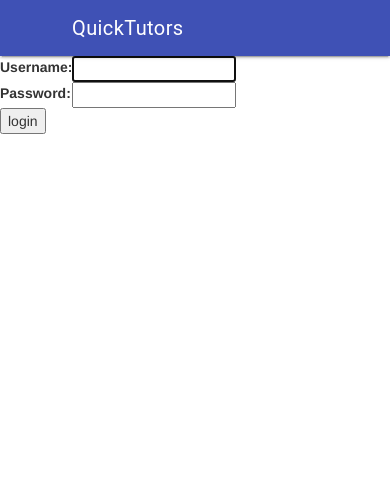
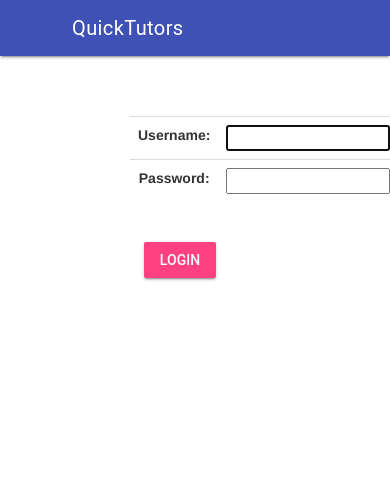
Before and after one commit to Pujolsluis/quicktutors, a Django app: page /accounts/login/ in a window 390 px wide. Shown: the top 480 px of the page. Run offline with Django 3.2, Linux system fonts and the light colour scheme; some libraries are stand-ins or nearby versions.

Commit message:
UPDATE "Improved the login page layout, it still needs work"

```diff
--- a/quicktutorsApp/static/css/quicktutorsApp.css
+++ b/quicktutorsApp/static/css/quicktutorsApp.css
@@ -16,6 +16,9 @@
     margin-left: 40px;
 }
 
+.logincontainer{
+    padding-top: 60px;
+}
 h1{
     font-family: 'Lobster', cursive;
 
--- a/quicktutorsApp/templates/registration/login.html
+++ b/quicktutorsApp/templates/registration/login.html
@@ -2,13 +2,28 @@
 
 {% block content %}
 
+    <div class="logincontainer">
+        <div class="container-fluid">
+            <div class="row">
+                <div class="col-xs-4"></div>
+                    <div class="col-xs-4 text-center">
                         {% if form.errors %}
                         <p>Your username and password didn't match. Please try again.</p>
                         {% endif %}
 
                         <form method="post" action="{% url 'login' %}">
                         {% csrf_token %}
-    <table>
+{##}
+{#                            <div class="mdl-textfield mdl-js-textfield mdl-textfield--floating-label">#}
+{#                            <input class="mdl-textfield__input" type="text" id="username">#}
+{#                            <label class="mdl-textfield__label" for="username">Username</label>#}
+{#                            </div>#}
+{##}
+{#                            <div class="mdl-textfield mdl-js-textfield mdl-textfield--floating-label">#}
+{#                            <input class="mdl-textfield__input" type="password" id="password">#}
+{#                            <label class="mdl-textfield__label" for="password">Password</label>#}
+{#                            </div>#}
+                        <table class="table">
                         <tr>
                             <td>{{ form.username.label_tag }}</td>
                             <td>{{ form.username }}</td>
@@ -18,9 +33,13 @@
                             <td>{{ form.password }}</td>
                         </tr>
                         </table>
-
-    <input type="submit" value="login" />
+                        <br>
+                        <input class="mdl-button mdl-js-button mdl-button--raised mdl-js-ripple-effect mdl-button--accent" type="submit" value="login" />
                         <input type="hidden" name="next" value="{{ next }}" />
                         </form>
-
+                    <div class="col-xs-4"></div>
+                </div>
+            </div>
+        </div>
+    </div>
 {% endblock %}
```
Lines whose indentation alone changed are shown as unchanged.
